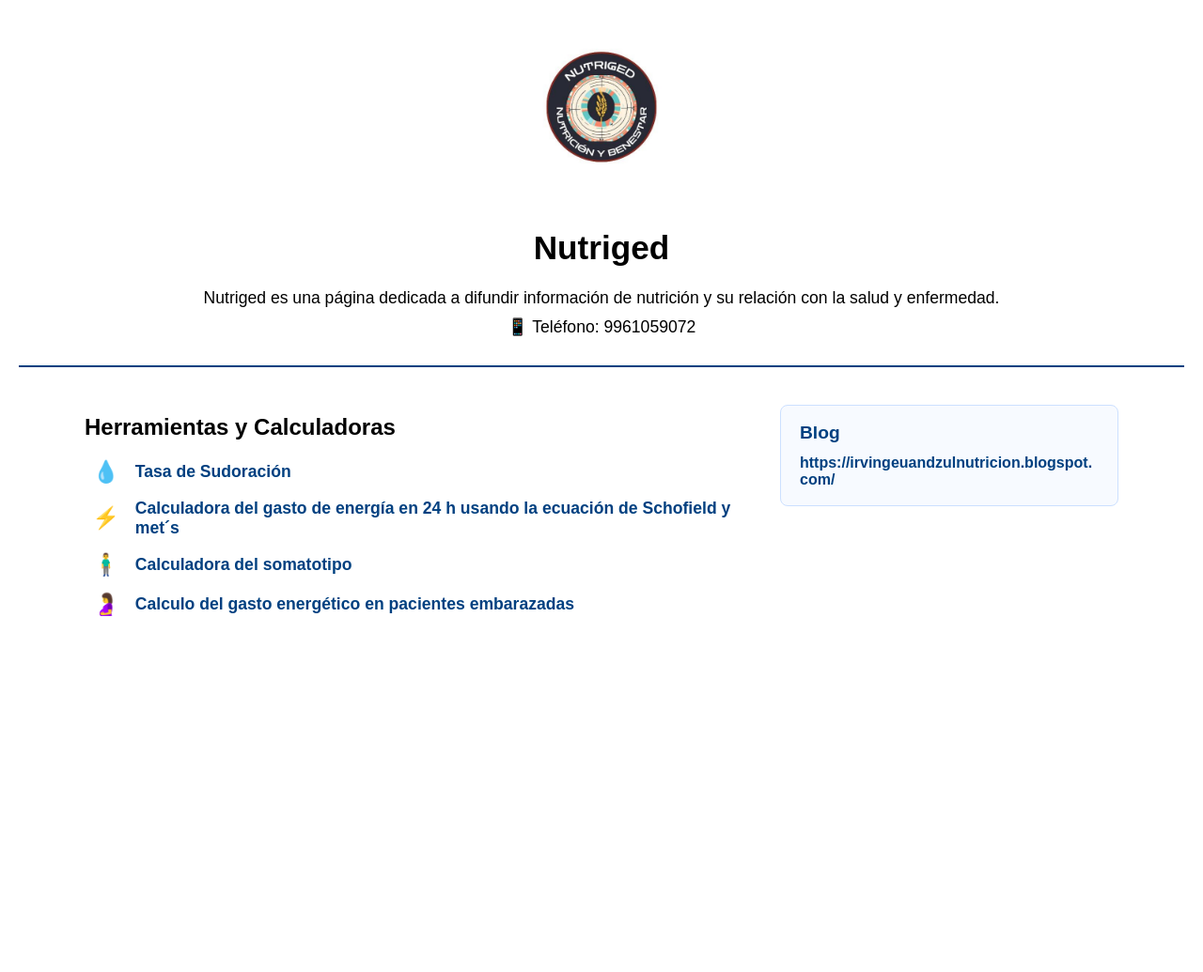
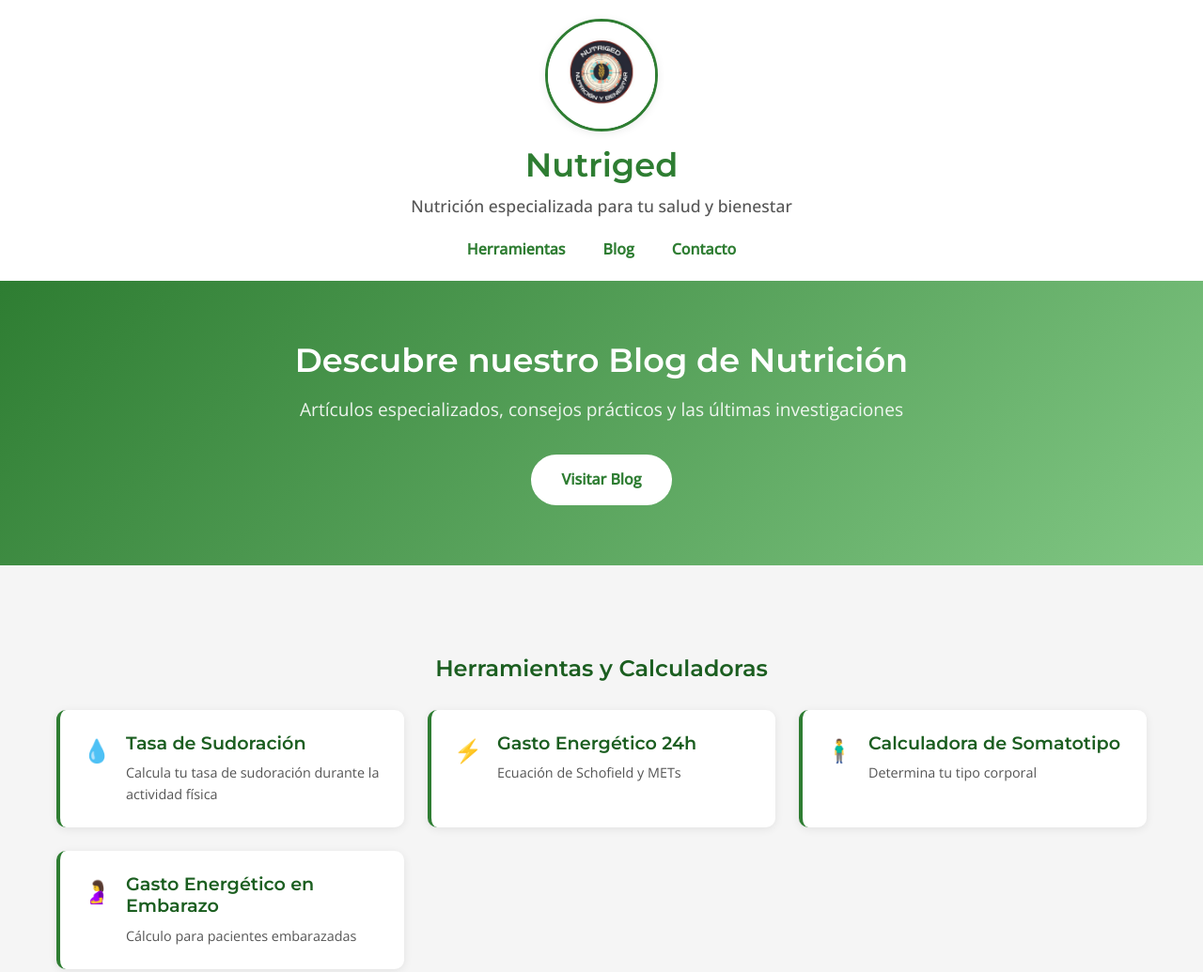
Before and after one commit to 01irving/Nutriged, a plain HTML site: page index.html in a window 1280 px wide. Shown: the top 1035 px of the page at 94% size. Before the commit the page ends 800 px from the top, so only its background shows below. Drawn offline with nearby package versions, Linux system fonts and the light colour scheme.

Commit message:
Update index.html

```diff
--- a/index.html
+++ b/index.html
@@ -1,140 +1,116 @@
 <!DOCTYPE html>
 <html lang="es">
 <head>
-<meta charset="UTF-8" />
-<meta name="viewport" content="width=device-width, initial-scale=1" />
-<title>Nutriged</title>
-<style>
-  body {
-    font-family: Arial, sans-serif;
-    display: flex;
-    flex-direction: column;
-    align-items: center;
-    margin: 20px;
-  }
-  .info {
-    width: 100%;
-    border-left: none;
-    border-bottom: 2px solid #004080;
-    padding-left: 0;
-    padding-bottom: 20px;
-    font-size: 1.1em;
-    text-align: center;
-    margin-bottom: 30px;
-  }
-  .info img {
-    max-width: 200px;
-    height: auto;
-    margin-bottom: 15px;
-    display: block;
-    margin-left: auto;
-    margin-right: auto;
-  }
-  .info p {
-    margin: 10px 0;
-  }
-  .main-content {
-    display: flex;
-    width: 100%;
-    max-width: 1100px;
-    justify-content: space-between;
-    align-items: flex-start;
-    gap: 40px;
-  }
-  .links {
-    width: 100%;
-    max-width: 700px;
-    text-align: left;
-    margin-left: 0;
-  }
-  .links a {
-    text-decoration: none;
-    color: #004080;
-    font-weight: bold;
-  }
-  .links ul {
-    list-style: none;
-    padding-left: 0;
-  }
-  .links li {
-    margin: 15px 0;
-    font-size: 1.1em;
-    display: flex;
-    align-items: center;
-    gap: 8px;
-  }
-  .links .icon {
-    font-size: 1.3em;
-    min-width: 2em;
-    text-align: center;
-  }
-  .blog-box {
-    min-width: 320px;
-    max-width: 400px;
-    background: #f7faff;
-    border: 1px solid #cce0ff;
-    border-radius: 8px;
-    padding: 18px 20px;
-    box-sizing: border-box;
-    margin-top: 10px;
-  }
-  .blog-box h2 {
-    margin-top: 0;
-    color: #004080;
-    font-size: 1.2em;
-    margin-bottom: 12px;
-  }
-  .blog-box a {
-    word-break: break-all;
-    color: #004080;
-    font-weight: bold;
-    text-decoration: none;
-  }
-</style>
+    <meta charset="UTF-8">
+    <meta name="viewport" content="width=device-width, initial-scale=1.0">
+    <title>Nutriged - Nutrición y Salud Especializada</title>
+    <meta name="description" content="Nutrición especializada para tu salud y bienestar. Herramientas, calculadoras y blog de nutrición.">
+    <meta name="keywords" content="nutrición, salud, calculadoras nutricionales, dieta, bienestar">
+    <link rel="stylesheet" href="styles.css">
+    <link rel="preconnect" href="https://fonts.googleapis.com">
+    <link rel="preconnect" href="https://fonts.gstatic.com" crossorigin>
+    <link href="https://fonts.googleapis.com/css2?family=Montserrat:wght@600;700&family=Open+Sans:wght@400;500&display=swap" rel="stylesheet">
 </head>
 <body>
-  <div class="info">
-    <img src="Nutriged.jpg" alt="Logo Nutriged" />
+    <header class="main-header" role="banner">
+        <div class="container">
+            <div class="header-content">
+                <img src="Nutriged.jpg" alt="Logo Nutriged - Nutrición y Salud Especializada" class="header-logo" width="120" height="120">
+                <div class="header-text">
                     <h1>Nutriged</h1>
-    <p>Nutriged es una página dedicada a difundir información de nutrición y su relación con la salud y enfermedad.</p>
-    <p>📱 Teléfono: 9961059072</p>
+                    <p class="tagline">Nutrición especializada para tu salud y bienestar</p>
                 </div>
-  <div class="main-content">
-    <div class="links">
-      <h2>Herramientas y Calculadoras</h2>
+            </div>
+
+            <nav class="main-nav" aria-label="Navegación principal">
                 <ul>
-        <li>
-          <span class="icon">💧</span>
-          <a href="https://01irving-spidy-tasa-de-sudoracin-lkvvjc.streamlit.app/?fbclid=IwY2xjawKivMxleHRuA2FlbQIxMABicmlkETA0WWxpZ1FvYWpzQ0NVaWh4AR5BFHjUIouacnkxa0ThOJQwiVJFrMB2Zncz5Lyc9uOiP7_DA5gyMHZ_Zz0pkw_aem_kIEHreg613vhSoRjYej47w" target="_blank" rel="noopener noreferrer">
-            Tasa de Sudoración
+                    <li><a href="#herramientas">Herramientas</a></li>
+                    <li><a href="#blog">Blog</a></li>
+                    <li><a href="#contacto">Contacto</a></li>
+                </ul>
+            </nav>
+        </div>
+    </header>
+
+    <main>
+        <section class="hero" id="blog">
+            <div class="container">
+                <div class="hero-content">
+                    <h2>Descubre nuestro Blog de Nutrición</h2>
+                    <p>Artículos especializados, consejos prácticos y las últimas investigaciones</p>
+                    <a href="https://irvingeuandzulnutricion.blogspot.com/" target="_blank" rel="noopener noreferrer" class="btn btn-primary">Visitar Blog</a>
+                </div>
+            </div>
+        </section>
+
+        <section class="tools-section" id="herramientas">
+            <div class="container">
+                <h2 class="text-center">Herramientas y Calculadoras</h2>
+                <div class="tools-grid">
+                    <a href="https://01irving-spidy-tasa-de-sudoracin-lkvvjc.streamlit.app/" target="_blank" rel="noopener noreferrer" class="tool-card">
+                        <span class="icon" aria-hidden="true">💧</span>
+                        <div>
+                            <h3>Tasa de Sudoración</h3>
+                            <p>Calcula tu tasa de sudoración durante la actividad física</p>
+                        </div>
                     </a>
-        </li>
-        <li>
-          <span class="icon">⚡</span>
-          <a href="https://edrmerztugwefaknzq9hwx.streamlit.app/?fbclid=IwY2xjawKivVtleHRuA2FlbQIxMABicmlkETA0WWxpZ1FvYWpzQ0NVaWh4AR7xhImHwv3qP5br_QepOZsf1-0Q2Zz9-JUZebdulAl-TMY1dcbAIKkmRZrh2Q_aem_eJALyGp8w-SifwvE8bsNNA" target="_blank" rel="noopener noreferrer">
-            Calculadora del gasto de energía en 24 h usando la ecuación de Schofield y met´s
+
+                    <a href="https://edrmerztugwefaknzq9hwx.streamlit.app/" target="_blank" rel="noopener noreferrer" class="tool-card">
+                        <span class="icon" aria-hidden="true">⚡</span>
+                        <div>
+                            <h3>Gasto Energético 24h</h3>
+                            <p>Ecuación de Schofield y METs</p>
+                        </div>
                     </a>
-        </li>
-        <li>
-          <span class="icon">🧍‍♂️</span>
-          <a href="https://iqwybb-irving-euan.shinyapps.io/somatotipo/?fbclid=IwY2xjawKivgpleHRuA2FlbQIxMABicmlkETA0WWxpZ1FvYWpzQ0NVaWh4AR4CuyMOtjTXksBZJXKKxjDiHS0kYAOQQkYPXQAU7GIvLrX_9DsuvatTw6T-KA_aem_edhxAMdaZnW4O37IW51OmQ" target="_blank" rel="noopener noreferrer">
-            Calculadora del somatotipo
+
+                    <a href="https://iqwybb-irving-euan.shinyapps.io/somatotipo/" target="_blank" rel="noopener noreferrer" class="tool-card">
+                        <span class="icon" aria-hidden="true">🧍‍♂️</span>
+                        <div>
+                            <h3>Calculadora de Somatotipo</h3>
+                            <p>Determina tu tipo corporal</p>
+                        </div>
                     </a>
-        </li>
-        <li>
-          <span class="icon">🤰</span>
-          <a href="https://iqwybb-irving-euan.shinyapps.io/Publicaciones/?fbclid=IwY2xjawKivl9leHRuA2FlbQIxMABicmlkETA0WWxpZ1FvYWpzQ0NVaWh4AR47vstgVdgrCL4oczr4wO5KGipzWJk8_x7u_r0I6oR0upZE1nF-YwEKSo7Axg_aem_VvB-1V_8EoYWg-TzpsCLpg" target="_blank" rel="noopener noreferrer">
-            Calculo del gasto energético en pacientes embarazadas
-          </a>
-        </li>
-        </ul>
+
+                    <a href="https://iqwybb-irving-euan.shinyapps.io/Publicaciones/" target="_blank" rel="noopener noreferrer" class="tool-card">
+                        <span class="icon" aria-hidden="true">🤰</span>
+                        <div>
+                            <h3>Gasto Energético en Embarazo</h3>
+                            <p>Cálculo para pacientes embarazadas</p>
                         </div>
-    <div class="blog-box">
-      <h2>Blog</h2>
-      <a href="https://irvingeuandzulnutricion.blogspot.com/" target="_blank" rel="noopener noreferrer">
-        https://irvingeuandzulnutricion.blogspot.com/
                     </a>
                 </div>
             </div>
+        </section>
+
+        <section class="contact-section" id="contacto">
+            <div class="container">
+                <div class="contact-card">
+                    <h2 class="text-center">Contacto</h2>
+                    <div class="contact-info">
+                        <div class="contact-item">
+                            <span class="icon" aria-hidden="true">📱</span>
+                            <span>Teléfono: <a href="tel:+529961059072">996 105 9072</a></span>
+                        </div>
+                        <div class="contact-item">
+                            <span class="icon" aria-hidden="true">📧</span>
+                            <span>Email: <a href="mailto:Nutriged01@gmail.com">Nutriged01@gmail.com</a></span>
+                        </div>
+                    </div>
+                </div>
+            </div>
+        </section>
+    </main>
+
+    <footer class="main-footer" role="contentinfo">
+        <div class="container">
+            <p class="text-center">&copy; <span id="year"></span> Nutriged - Todos los derechos reservados</p>
+            <p class="text-center">Sitio web creado por el equipo Nutriged</p>
+        </div>
+    </footer>
+
+    <script>
+        // Año actual para el footer
+        document.getElementById('year').textContent = new Date().getFullYear();
+    </script>
 </body>
 </html>
```
Lines whose indentation alone changed are shown as unchanged.
